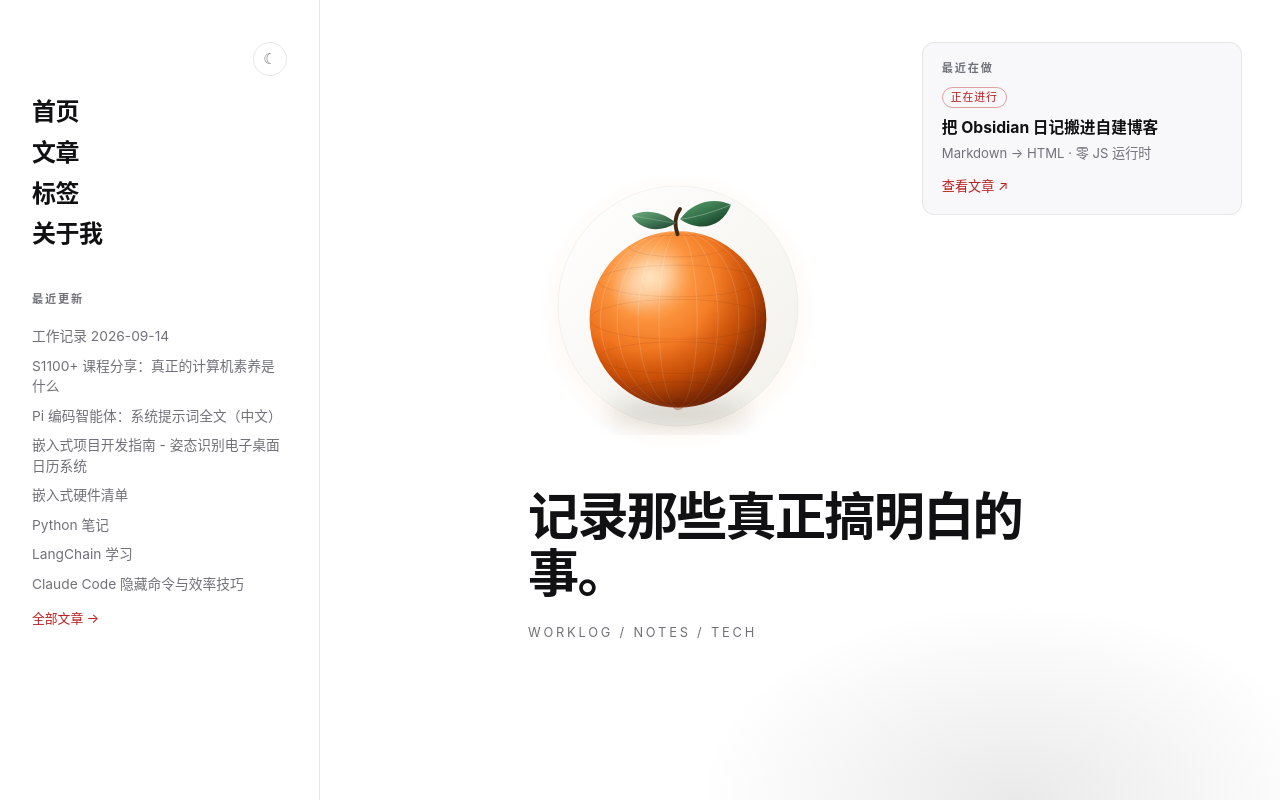
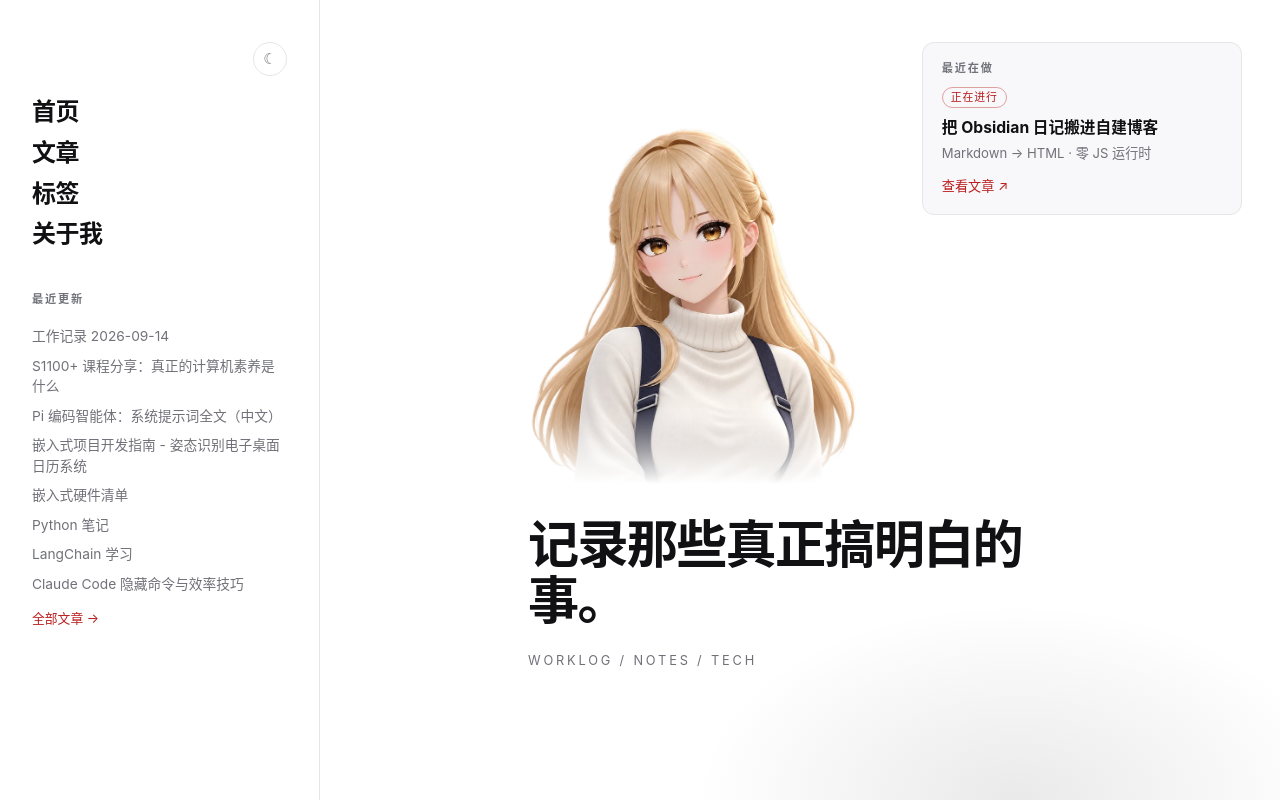
Before and after one commit to TiAmo-chen/TiAmo-chen.github.io, a plain HTML site: page index.html in a window 1280 px wide. Drawn offline with Linux system fonts and the light colour scheme.

Commit message:
publish: nano-blog @ 2026-09-15 08:05:58 UTC

```diff
--- a/feed.xml
+++ b/feed.xml
@@ -5,7 +5,7 @@
     <link>https://orangeheart.top/</link>
     <description>嵌入式 / 图像算法 / AI 的工作与学习笔记</description>
     <language>zh-cn</language>
-    <lastBuildDate>Tue, 15 Sep 2026 07:52:10 +0800</lastBuildDate>
+    <lastBuildDate>Tue, 15 Sep 2026 08:05:58 +0800</lastBuildDate>
     <item>
       <title>工作记录 2026-09-14</title>
       <link>https://orangeheart.top/articles/2026-09-14-daily/</link>
--- a/index.html
+++ b/index.html
@@ -32,7 +32,7 @@
 <div class="stage">
 <aside class="activity" aria-labelledby="activity-title"><h2 id="activity-title">最近在做</h2><ol class="timeline"><li class="timeline-item"><span class="timeline-status">正在进行</span><h3>把 Obsidian 日记搬进自建博客</h3><p>Markdown → HTML · 零 JS 运行时</p><a href="/articles/">查看文章 <span aria-hidden="true">↗</span></a></li></ol></aside>
 <section class="profile" aria-labelledby="profile-title">
-<figure class="hero"><img src="/hero.svg" alt="" width="720" height="720"></figure>
+<figure class="hero"><img src="/hero.webp" alt="" width="760" height="819"></figure>
 <h1 id="profile-title">记录那些真正搞明白的事。</h1>
 <p class="tagline">WORKLOG / NOTES / TECH</p>
 
--- a/styles.css
+++ b/styles.css
@@ -172,9 +172,16 @@ a { color: inherit; text-decoration: none; }
 .profile { position: relative; max-width: 34rem; }
 .profile .hero {
   margin: 0 0 2rem;
-  width: min(300px, 54vw);
+  width: min(330px, 58vw);
 }
-.profile .hero img { display: block; width: 100%; height: auto; }
+.profile .hero img {
+  display: block;
+  width: 100%;
+  height: auto;
+  /* 半身像底部柔化，避免出现生硬的水平截断 */
+  -webkit-mask-image: linear-gradient(to bottom, #000 78%, transparent 100%);
+  mask-image: linear-gradient(to bottom, #000 78%, transparent 100%);
+}
 .profile h1 {
   margin: 0;
   font-size: clamp(1.9rem, 4.6vw, 3.2rem);
@@ -217,5 +224,5 @@ a { color: inherit; text-decoration: none; }
   .article-nav nav a { font-size: 1.15rem; }
   .stage { align-items: flex-start; padding: 2rem 1.4rem 3.5rem; min-height: 60vh; }
   .activity { position: static; width: 100%; margin-bottom: 2rem; }
-  .profile .hero { width: min(220px, 62vw); margin-bottom: 1.5rem; }
+  .profile .hero { width: min(230px, 64vw); margin-bottom: 1.5rem; }
 }
```
Also changed, not shown: hero.svg (deleted), hero.webp (added).
